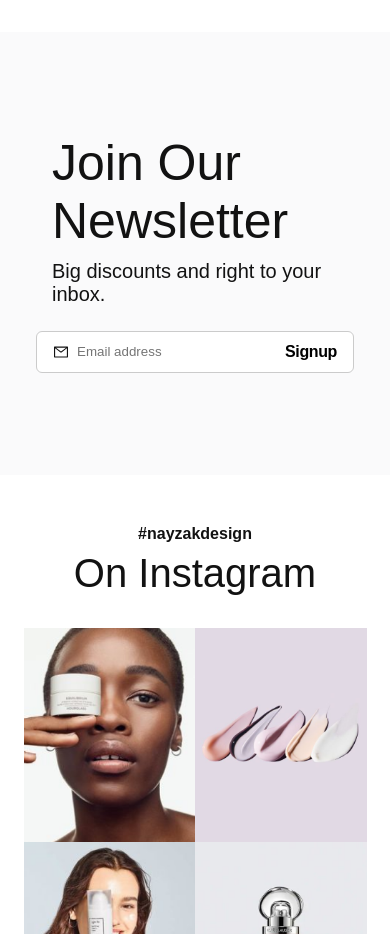
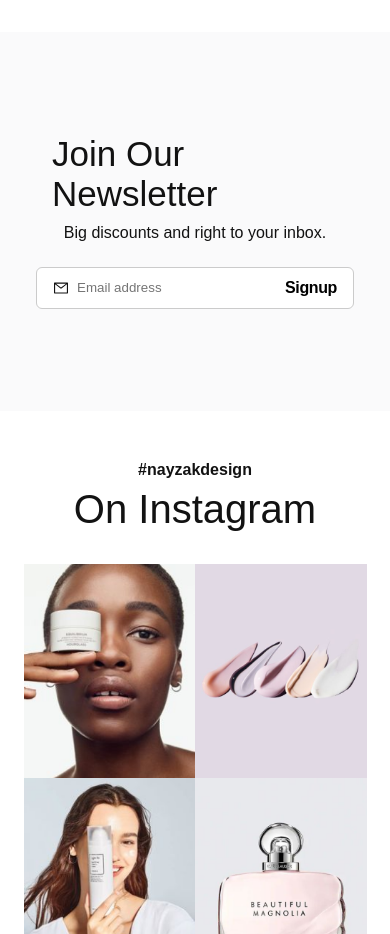
Before and after one commit to SaleMMousa/Collaborators, a React (Create React App) app: page / in a window 390 px wide. Shown: the part 4440-5374 px from the top of the page. Built offline with nearby package versions, Linux system fonts and the light colour scheme.

Commit message:
edit join responsive from ahmed

```diff
--- a/src/components/join/Join.js
+++ b/src/components/join/Join.js
@@ -1,16 +1,16 @@
 import React from 'react';
-import { EmailContainer, JoinSection, StyledButton, StyledInput } from './StyledJoin';
-import { Typography } from '../../App.Styled';
+import { EmailContainer, JoinFonts, JoinP, JoinSection, StyledButton, StyledInput } from './StyledJoin';
 import { AiOutlineMail } from 'react-icons/ai';
 function Join() {
     return (
         <JoinSection>
-            <Typography   fs={"50"} fw={500} mt={50}>
+
+            <JoinFonts    fs={"50"} fw={500} mt={50}>
                 Join Our Newsletter
-            </Typography>
-            <Typography  fs={"20"} fw={400}>
+            </JoinFonts>
+            <JoinP ypography  fs={"20"} fw={400}>
                 Big discounts and right to your inbox.
-            </Typography>
+            </JoinP>
             <EmailContainer >
                 <AiOutlineMail />
                 <StyledInput placeholder='Email address'></StyledInput>
--- a/src/components/join/StyledJoin.js
+++ b/src/components/join/StyledJoin.js
@@ -1,4 +1,5 @@
 import styled from "styled-components";
+import { Typography } from "../../App.Styled";
 
 export const JoinSection = styled.div`
     background:  #FAFAFB;
@@ -30,6 +31,7 @@ width: 400px;
     width: 200px;
   }
 `
+
 export const StyledButton = styled.button`
   display: flex;
   align-items: center;
@@ -41,3 +43,14 @@ export const StyledButton = styled.button`
   letter-spacing: -0.4px;
   line-height: 28px;
 `;
+
+export const JoinFonts = styled(Typography)`
+ @media (max-width: 768px) {
+    font-size:  35px!important;
+ }
+`
+export const JoinP = styled(Typography)`
+ @media (max-width: 768px) {
+    font-size:  16px!important;
+ }
+`
```
